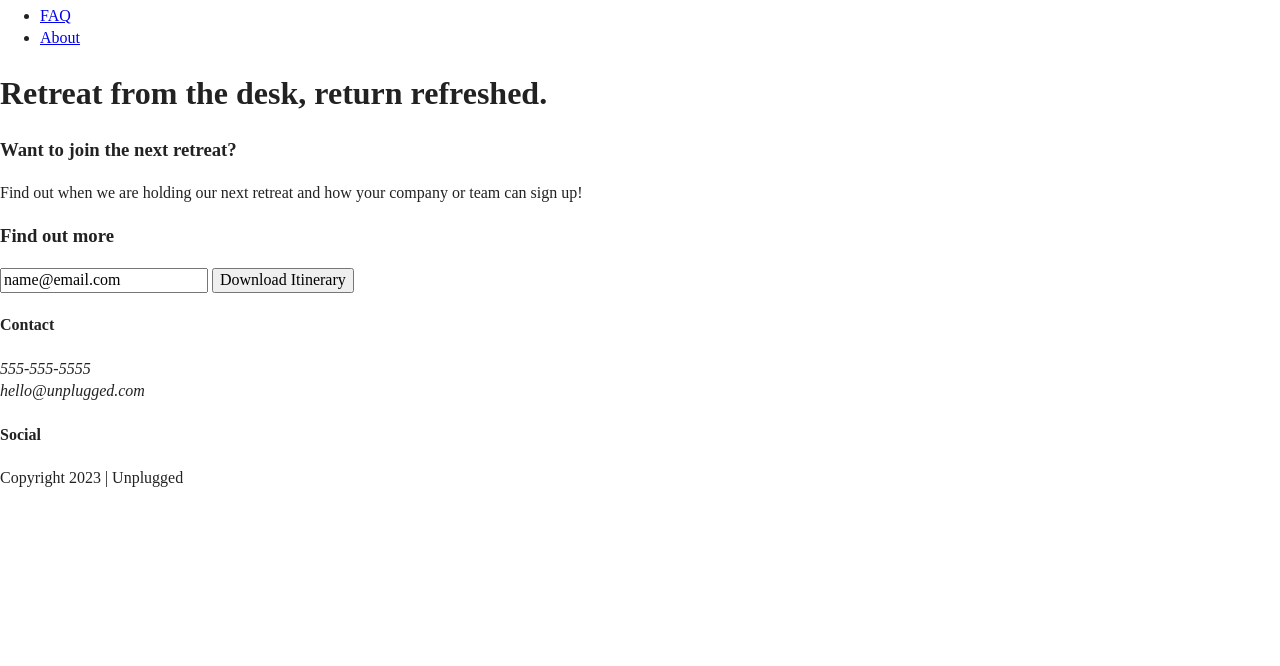
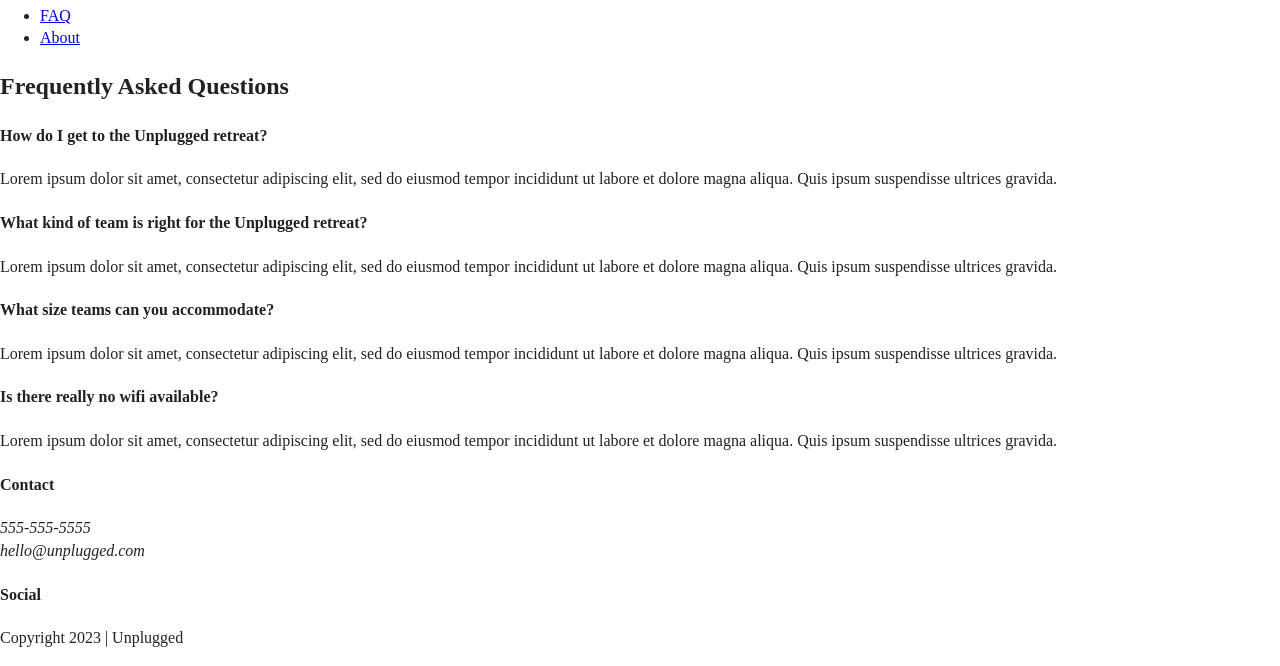
Before and after one commit to KBuzitis/unplugged, a website: page faq/index.html in a window 1280 px wide. Shown: the part 203-869 px from the top of the page. Before the commit the page ends 800 px from the top, so only its background shows below. Drawn offline with Linux system fonts and the light colour scheme; files whose address does not match are found by name.

Commit message:
faq section content

```diff
--- a/faq/index.html
+++ b/faq/index.html
@@ -36,30 +36,43 @@
   <main>
     <section class="hero-area">
       <div class="content-wrapper">
-        <h1>
-          Retreat from the desk, return refreshed.
-        </h1>
+        <h2>
+          Frequently Asked Questions
+        </h2>
+        <div class="questions">
+          <h4>
+            How do I get to the Unplugged retreat?
+          </h4>
+          <p>
+            Lorem ipsum dolor sit amet, consectetur adipiscing elit, sed do eiusmod tempor incididunt ut labore et dolore magna aliqua. Quis ipsum suspendisse ultrices gravida.
+          </p>
+        </div>
+        <div class="questions">
+          <h4>
+            What kind of team is right for the Unplugged retreat?
+          </h4>
+          <p>
+            Lorem ipsum dolor sit amet, consectetur adipiscing elit, sed do eiusmod tempor incididunt ut labore et dolore magna aliqua. Quis ipsum suspendisse ultrices gravida.
+          </p>
+        </div>
+        <div class="questions">
+          <h4>
+            What size teams can you accommodate?
+          </h4>
+          <p>
+            Lorem ipsum dolor sit amet, consectetur adipiscing elit, sed do eiusmod tempor incididunt ut labore et dolore magna aliqua. Quis ipsum suspendisse ultrices gravida.
+          </p>
+        </div>
+        <div class="questions">
+          <h4>
+            Is there really no wifi available?
+          </h4>
+          <p>
+            Lorem ipsum dolor sit amet, consectetur adipiscing elit, sed do eiusmod tempor incididunt ut labore et dolore magna aliqua. Quis ipsum suspendisse ultrices gravida.
+          </p>
+        </div>
       </div>
     </section>
-    <aside>
-      <div class="content-wrapper">
-        <div class="form-description">
-          <h3>
-            Want to join the next retreat?
-          </h3>
-          <p>
-            Find out when we are holding our next retreat and how your company or team can sign up!
-          </p>
-        </div>
-        <div class="form">
-          <h3>
-            Find out more
-          </h3>
-          <input type="text" name="name" value="name@email.com">
-          <input type="button" value="Download Itinerary">
-        </div>
-      </div>
-    </aside>
   </main>
   <footer>
     <div class="content-wrapper">
```
